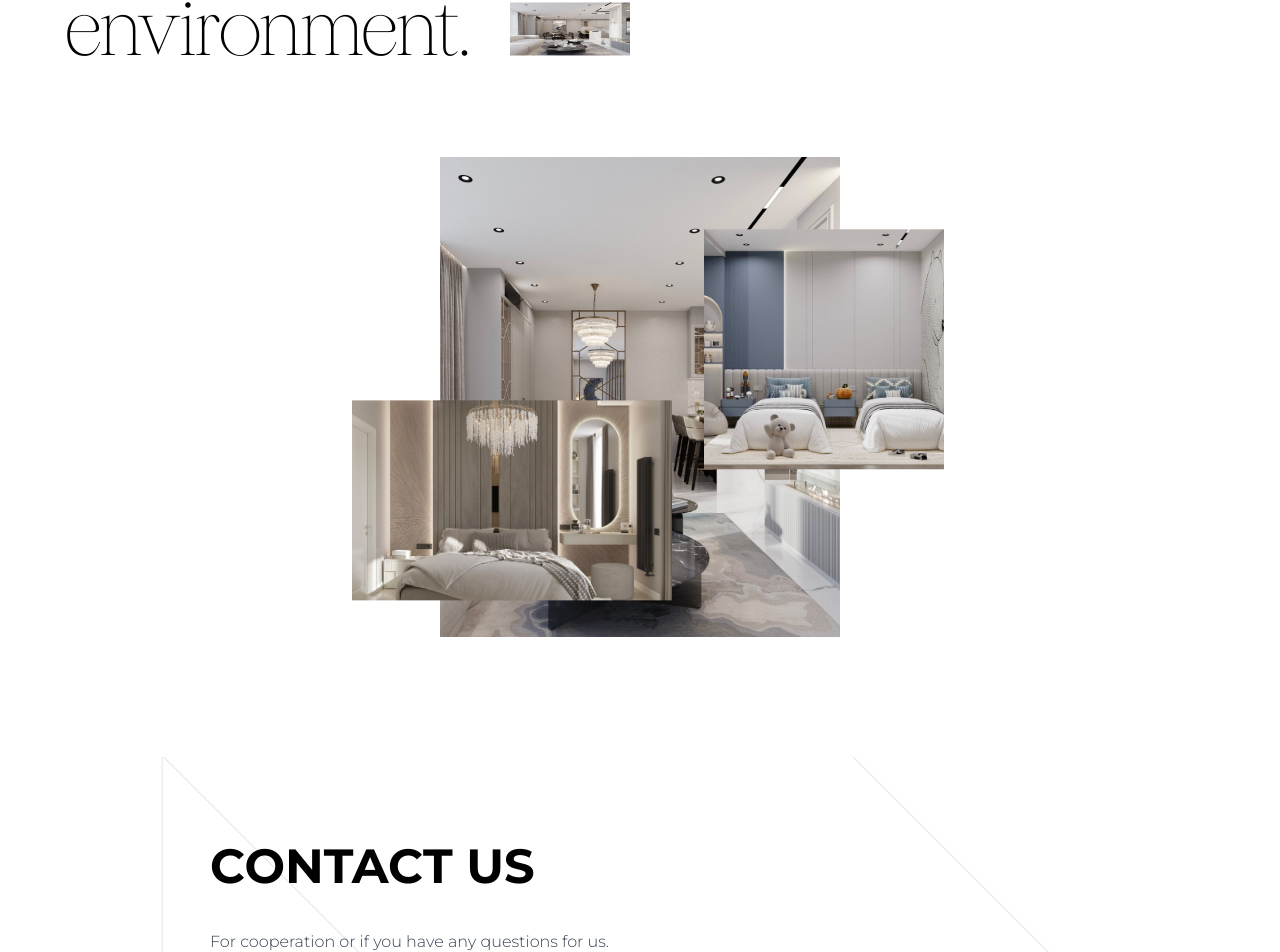
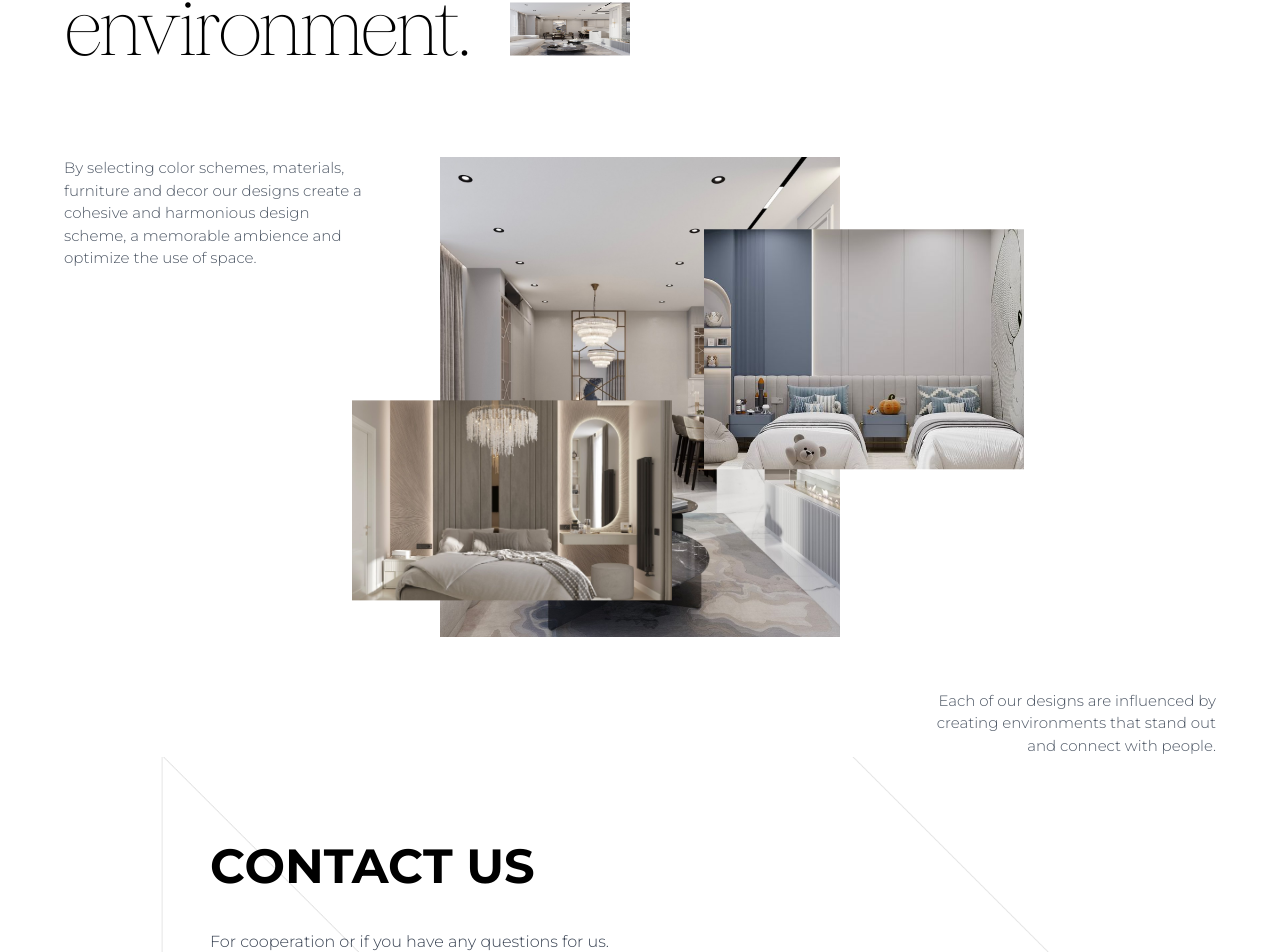
Before and after one commit to ArmanDev1010/Anie_Bert, a React (Vite) app in the folder frontend/: page /services/architecture in a window 1280 px wide. Shown: the part 457-1409 px from the top of the page. Built offline with nearby package versions, Linux system fonts and the light colour scheme.

Commit message:
added text ad ParralaxScroll for Service Page

```diff
--- a/frontend/src/components/reusable/ParallaxScroll.jsx
+++ b/frontend/src/components/reusable/ParallaxScroll.jsx
@@ -41,7 +41,10 @@ const ParallaxScroll = ({ service_page }) => {
       ];
 
   return (
-    <div ref={container} className="parallax_scroll mt-[10vh] min-h-[75vh]">
+    <div
+      ref={container}
+      className="parallax_scroll relative mt-[10vh] min-h-[75vh]"
+    >
       <div
         className={`flex w-full justify-center relative mt-[5vh] ${
           service_page && "service_page"
@@ -64,6 +67,19 @@ const ParallaxScroll = ({ service_page }) => {
           );
         })}
       </div>
+      {service_page && (
+        <div className="">
+          <p className="absolute top-0 left-[64px] w-[300px] text-[15px] text-gray-600">
+            By selecting color schemes, materials, furniture and decor our
+            designs create a cohesive and harmonious design scheme, a memorable
+            ambience and optimize the use of space.
+          </p>
+          <p className="absolute bottom-0 text-right right-[64px] w-[300px] text-[15px] text-gray-600">
+            Each of our designs are influenced by creating environments that
+            stand out and connect with people.
+          </p>
+        </div>
+      )}
     </div>
   );
 };
--- a/frontend/src/index.scss
+++ b/frontend/src/index.scss
@@ -441,7 +441,7 @@ body {
         left: 55vw;
         top: 25vh;
         height: 30vh;
-        width: 30vh;
+        width: 40vh;
         z-index: 2;
       }
       &:nth-of-type(3) {
```
